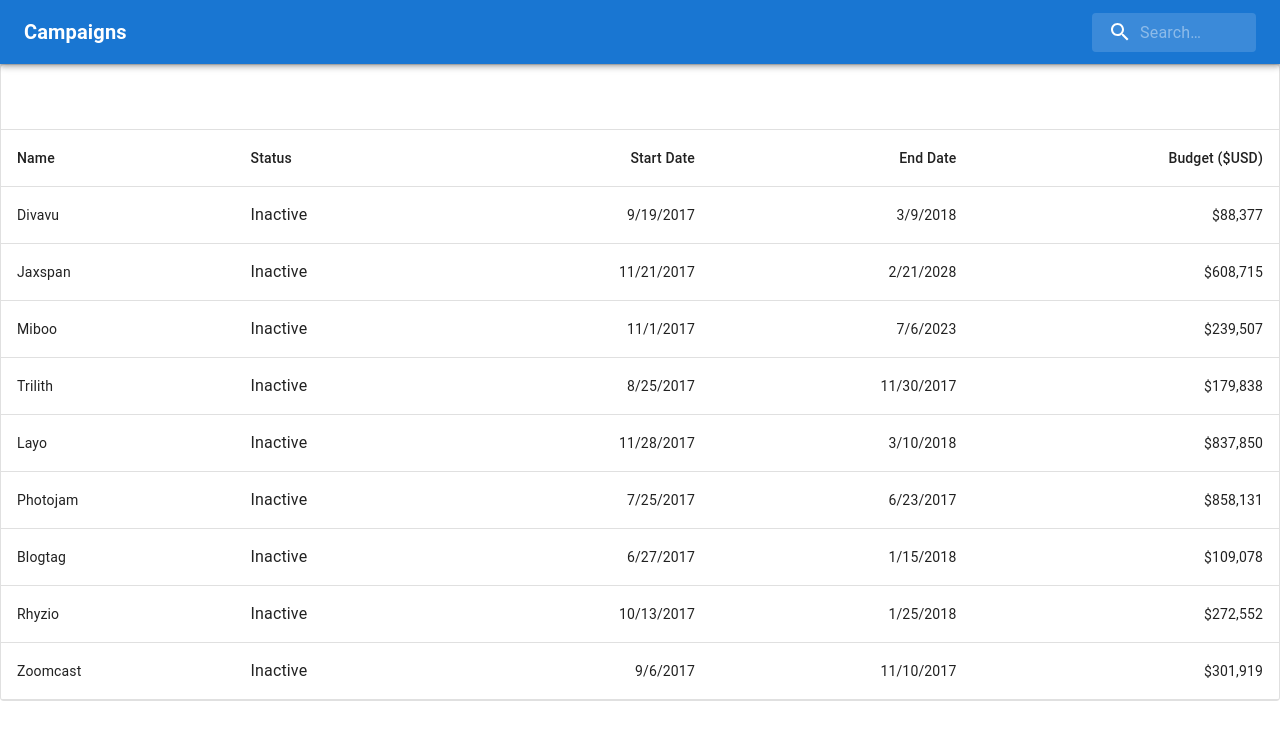
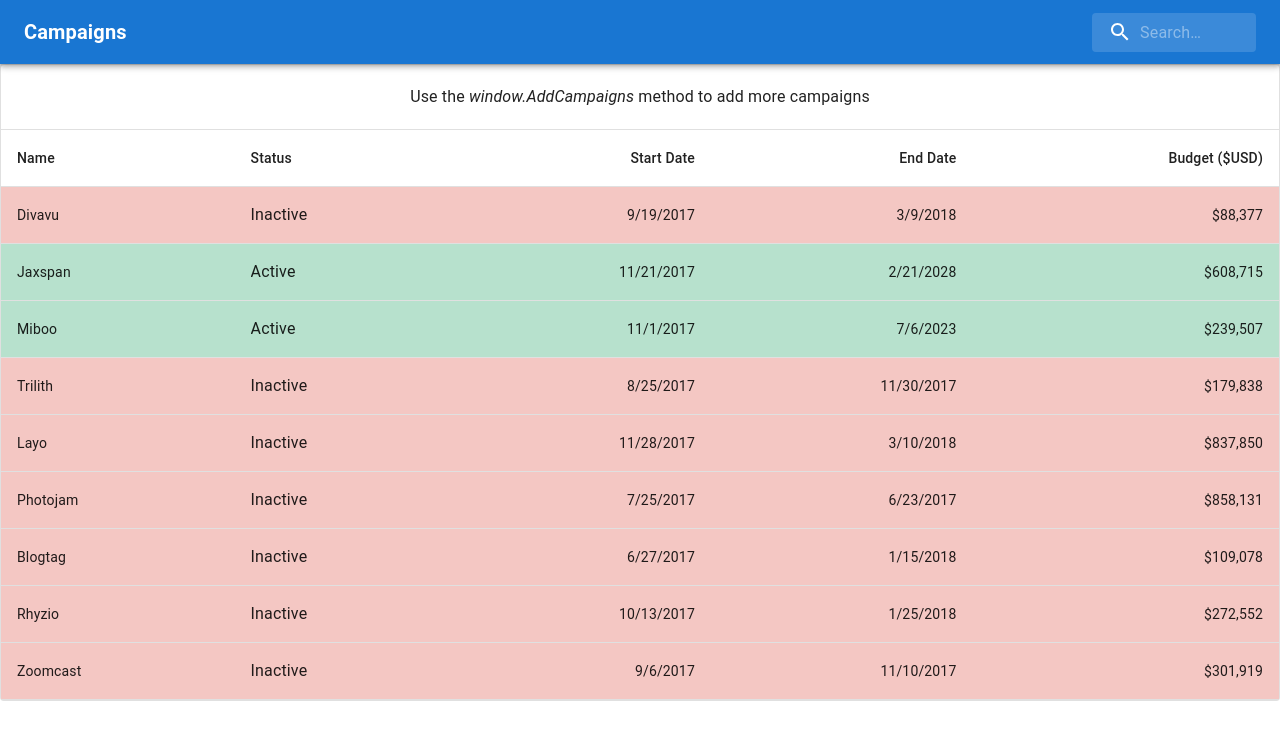
Before and after one commit to MJOW1999/test-campaigns, a React (Create React App) app: page / in a window 1280 px wide. Shown: the top 740 px of the page. Built offline with nearby package versions, Linux system fonts and the light colour scheme.

Commit message:
Active/Inactive campaign logic

```diff
--- a/src/components/CampaignTable.tsx
+++ b/src/components/CampaignTable.tsx
@@ -6,6 +6,8 @@ import {
   TableHead,
   TableRow,
   TableCell,
+  TableBody,
+  Typography,
 } from "@mui/material";
 import SingleCampaign from "./SingleCampaign";
 import { Campaign } from "../types";
@@ -17,7 +19,11 @@ interface CampaignTableProps {
 const CampaignTable = ({ campaigns }: CampaignTableProps) => {
   return (
     <Paper elevation={1} variant="outlined">
-      <Toolbar></Toolbar>
+      <Toolbar sx={{ justifyContent: "center" }}>
+        <Typography>
+          Use the <i>window.AddCampaigns</i> method to add more campaigns
+        </Typography>
+      </Toolbar>
       <Divider />
       <div>
         <MainTable>
@@ -40,8 +46,10 @@ const CampaignTable = ({ campaigns }: CampaignTableProps) => {
               </TableCell>
             </TableRow>
           </TableHead>
-          {campaigns &&
-            campaigns.map((row) => <SingleCampaign campaign={row} />)}
+          <TableBody>
+            {campaigns &&
+              campaigns.map((row) => <SingleCampaign campaign={row} />)}
+          </TableBody>
         </MainTable>
       </div>
     </Paper>
--- a/src/components/SingleCampaign.tsx
+++ b/src/components/SingleCampaign.tsx
@@ -1,4 +1,4 @@
-import { TableBody, TableCell, TableRow, Typography } from "@mui/material";
+import { TableCell, TableRow, Typography } from "@mui/material";
 import { Campaign } from "../types";
 
 interface SingleCampaignProps {
@@ -6,14 +6,27 @@ interface SingleCampaignProps {
 }
 
 const SingleCampaign = ({ campaign }: SingleCampaignProps) => {
+  const todaysDate = new Date(new Date().setHours(0, 0, 0, 0)); // get todays date at midnight
   return (
-    <TableBody>
-      <TableRow key={campaign.id}>
+    <TableRow
+      key={campaign.id}
+      sx={
+        todaysDate <= new Date(campaign.endDate)
+          ? { backgroundColor: "#b7e1cd" }
+          : { backgroundColor: "#f4c7c3" }
+      }
+    >
       <TableCell variant="body" scope="row">
         {campaign.name}
       </TableCell>
       <TableCell variant="body" scope="row">
-          <Typography noWrap>Inactive</Typography>
+        <Typography noWrap>
+          {todaysDate > new Date(campaign.endDate) ? (
+            <span>Inactive</span>
+          ) : (
+            <span>Active</span>
+          )}
+        </Typography>
       </TableCell>
       <TableCell variant="body" scope="row" align="right">
         {campaign.startDate.toString()}
@@ -25,7 +38,6 @@ const SingleCampaign = ({ campaign }: SingleCampaignProps) => {
         ${campaign.budget.toLocaleString()}
       </TableCell>
     </TableRow>
-    </TableBody>
   );
 };
 
```
Also changed, not shown: 1 other file (tests, documents, lock files or other folders). Lines whose indentation alone changed are shown as unchanged.
